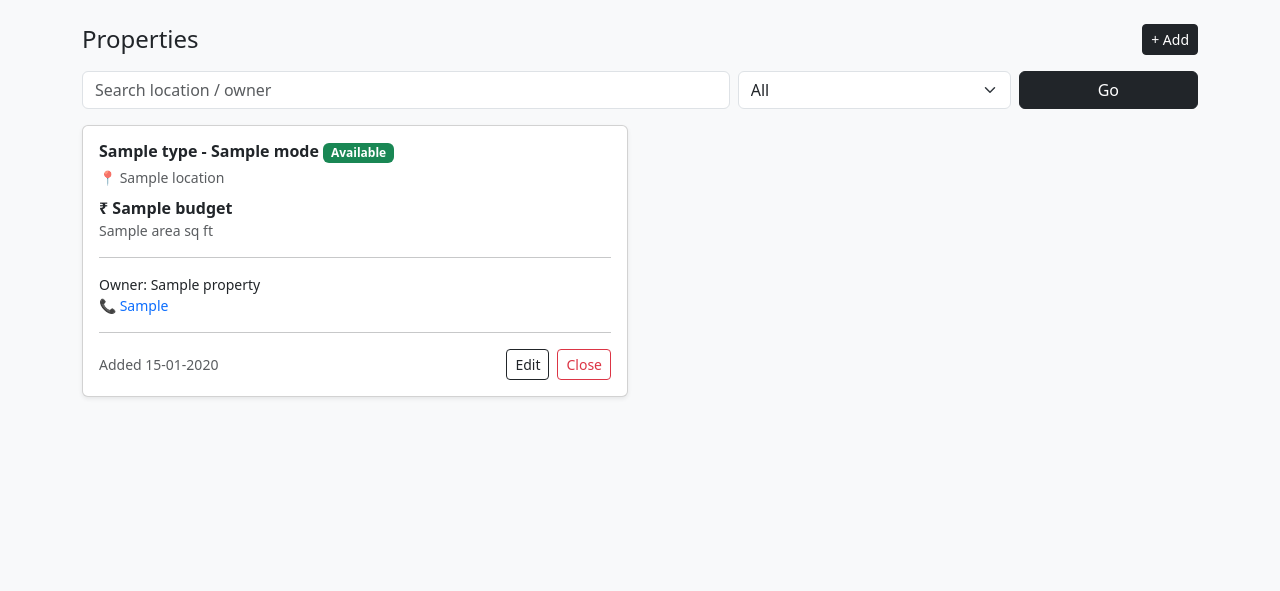
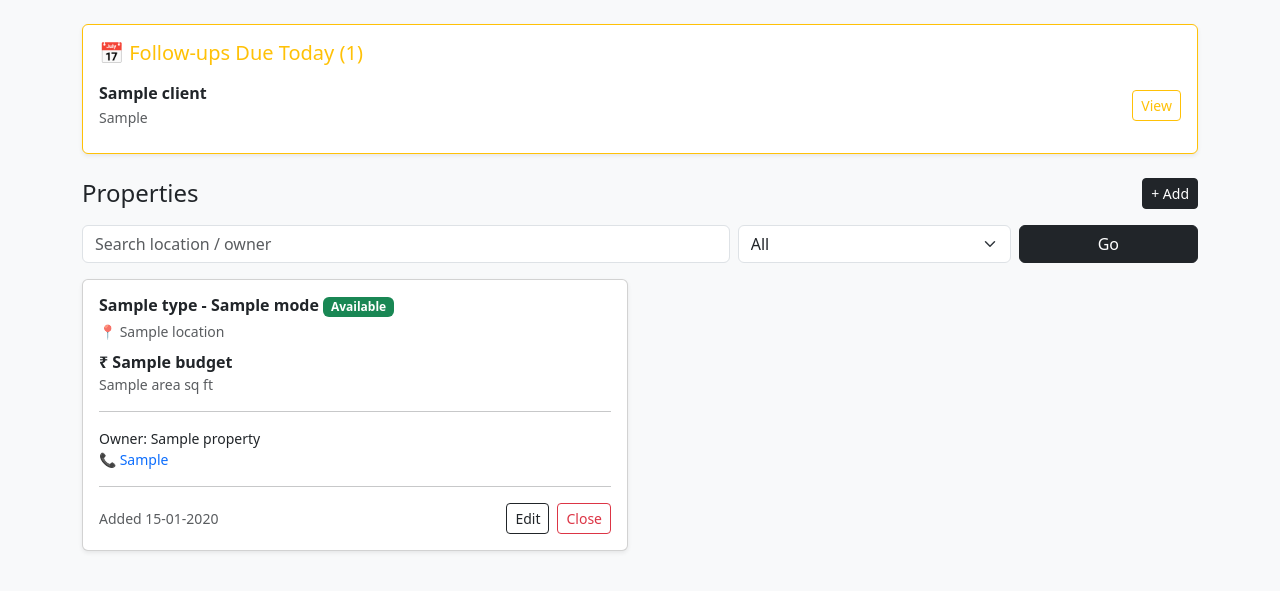
Before and after one commit to nikhilsharma/realestate-mvp, a Flask app: template templates/dashboard.html in a window 1280 px wide. Shown: the part 50-641 px from the top of the page. Run offline with Flask 3, Linux system fonts and the light colour scheme; the template is opened without the code that fills it: most values are stand-ins (such as "Sample title", 1, 10 or a date in 2020); some libraries are stand-ins or nearby versions.

Commit message:
Add follow-ups due today dashboard section

```diff
--- a/app/routes.py
+++ b/app/routes.py
@@ -1,7 +1,7 @@
 from flask import render_template, request, redirect, session
 from config import Config
 from app.models.property_model import create_property, get_properties, toggle_property_status, get_matching_properties,get_property_by_id, update_property
-from app.models.client_model import create_client, get_all_clients
+from app.models.client_model import create_client, get_all_clients, get_followups_today
 from app.utils import parse_client_form, parse_property_form
 
 def register_routes(app):
@@ -14,11 +14,14 @@ def register_routes(app):
         mode = request.args.get("mode")
 
         properties = get_properties(search=search, mode=mode)
+        followups = get_followups_today()
+
         return render_template(
             "dashboard.html",
             properties=properties,
             search=search,
             mode=mode,
+            followups=followups,
         )
 
     @app.route("/add-property", methods=["GET", "POST"])
--- a/templates/dashboard.html
+++ b/templates/dashboard.html
@@ -3,6 +3,32 @@
 {% block title %}Dashboard{% endblock %}
 
 {% block content %}
+
+{% if followups %}
+<div class="card border-warning mb-4 shadow-sm">
+    <div class="card-body">
+        <h5 class="text-warning mb-3">
+            📅 Follow-ups Due Today ({{ followups|length }})
+        </h5>
+
+        {% for client in followups %}
+            <div class="d-flex justify-content-between align-items-center mb-2">
+                <div>
+                    <strong>{{ client.name }}</strong><br>
+                    <small class="text-muted">
+                        {{ client.next_action }}
+                    </small>
+                </div>
+
+                <a href="/clients" class="btn btn-sm btn-outline-warning">
+                    View
+                </a>
+            </div>
+        {% endfor %}
+    </div>
+</div>
+{% endif %}
+
 
 <div class="d-flex justify-content-between align-items-center mb-3">
     <h4 class="mb-0">Properties</h4>
```
Also changed, not shown: app/models/client_model.py (+24 -0 lines).
